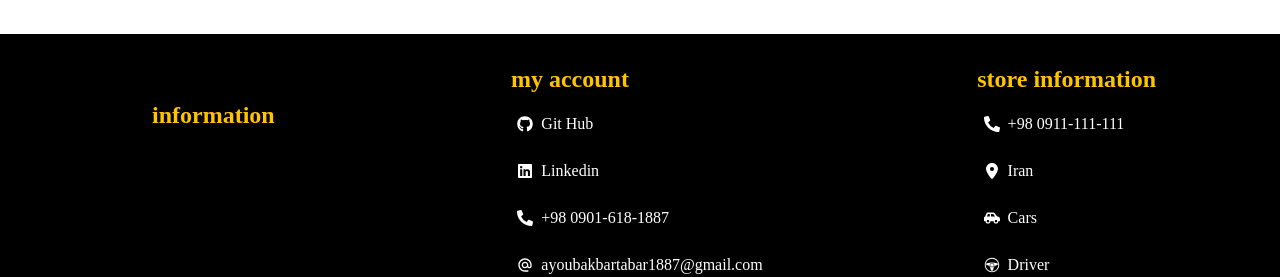
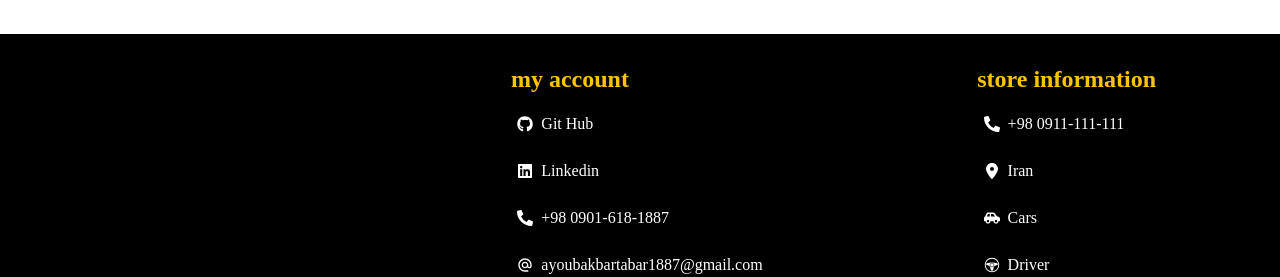
Before and after one commit to ayoubakbartabar/car-online-shop, a React (Vite) app: page / in a window 1280 px wide. Shown: the part 5346-5623 px from the top of the page. Built offline with nearby package versions, Linux system fonts and the light colour scheme.

Commit message:
edite footer

```diff
--- a/src/assets/components/Footer/Footer.jsx
+++ b/src/assets/components/Footer/Footer.jsx
@@ -1,12 +1,12 @@
 import React from 'react'
 import './Footer.css'
-import Information from './Information'
+import Owners from './Owners'
 import MyAccount from './MyAccount'
 import StoreInfo from './StoreInfo'
 export default function Footer() {
   return (
     <section className='footer-container'>
-      <Information/>
+      <Owners/>
       <MyAccount/>
       <StoreInfo/>
     </section>
--- a/src/assets/components/Footer/Information.jsx
+++ /dev/null
@@ -1,15 +0,0 @@
-import React from 'react'
-
-export default function Information() {
-  return (
-    <div className='information-container'>
-        <h2 className="information-title">information</h2>
-        <ul className="information-list-container">
-        <li className="information-list"></li>
-        <li className="information-list"></li>
-        <li className="information-list"></li>
-        <li className="information-list"></li>
-        </ul>
-    </div>
-  )
-}
--- /dev/null
+++ b/src/assets/components/Footer/Owners.jsx
@@ -0,0 +1,12 @@
+import React from 'react'
+
+export default function Owners() {
+  return (
+    <div className='owners-container'>
+        <h2 className="owners-title">owners</h2>
+        <ul className="owners-list-container">
+        <li className="owners-list">carYard</li>
+        </ul>
+    </div>
+  )
+}
```
